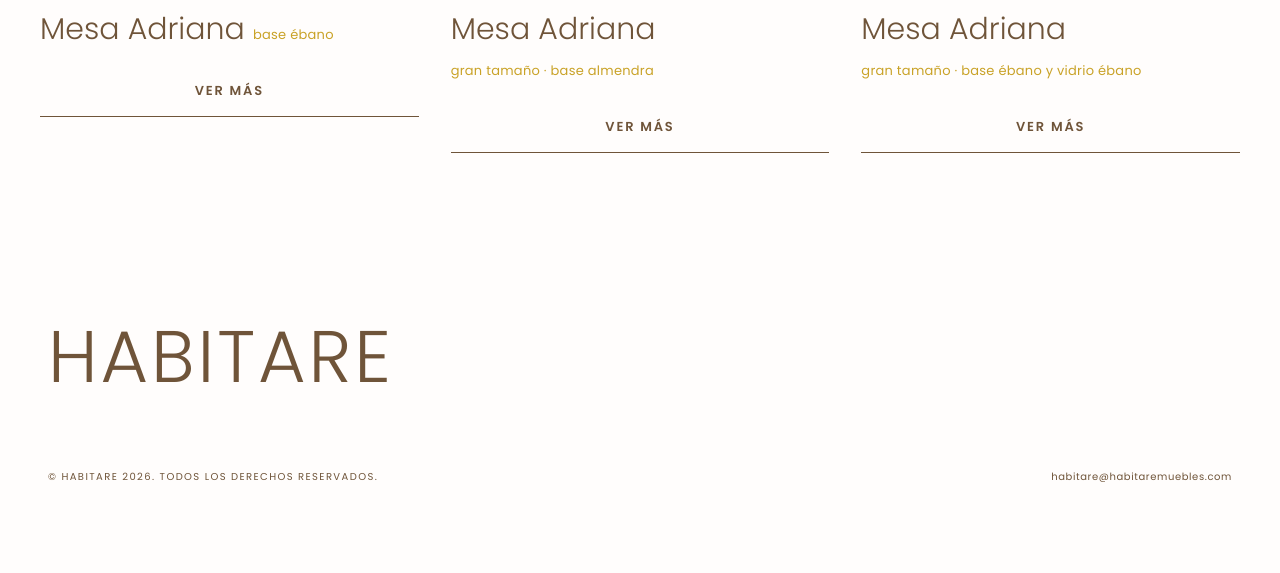
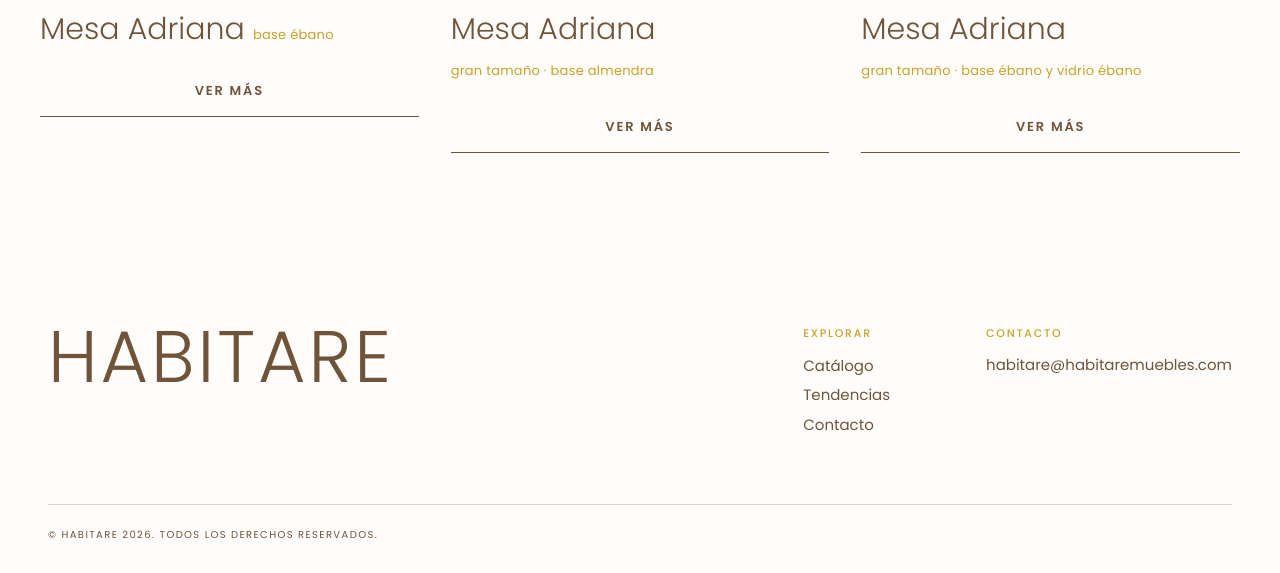
Before and after one commit to MariaGiordano1/habitare, a plain HTML site: page catalogo.html in a window 1280 px wide. Shown: the part 7027-7600 px from the top of the page. Before the commit the page ends 7542 px from the top, so only its background shows below. Drawn offline with Linux system fonts and the light colour scheme.

Commit message:
Footer con estructura (Explorar / Contacto / copyright) y WhatsApp sin cambio de color
Co-Authored-By: Claude Sonnet 5.5 <noreply@anthropic.com>
Claude-Session: https://claude.ai/code/session_01CGCz11iLih3TFmj8JTgkSP

```diff
--- a/catalogo.html
+++ b/catalogo.html
@@ -514,11 +514,27 @@
     </main>
 
     <footer>
-        <a href="index.html" class="footer-logo">Habitare</a>
+        <div class="footer-top">
+            <a href="index.html" class="footer-logo">Habitare</a>
+
+            <div class="footer-columnas">
+                <div class="footer-col">
+                    <p class="footer-titulo">Explorar</p>
+                    <ul>
+                        <li><a href="catalogo.html">Catálogo</a></li>
+                        <li><a href="tendencias.html">Tendencias</a></li>
+                        <li><a href="contacto.html">Contacto</a></li>
+                    </ul>
+                </div>
+                <div class="footer-col">
+                    <p class="footer-titulo">Contacto</p>
+                    <a class="footer-mail" href="mailto:habitare@habitaremuebles.com">habitare@habitaremuebles.com</a>
+                </div>
+            </div>
+        </div>
 
         <div class="footer-info">
             <p>&copy; Habitare 2026. Todos los derechos reservados.</p>
-            <a class="footer-mail" href="mailto:habitare@habitaremuebles.com">habitare@habitaremuebles.com</a>
         </div>
     </footer>
 
--- a/css/base.css
+++ b/css/base.css
@@ -111,24 +111,58 @@ footer {
     letter-spacing: 0.04em;
 }
 
+.footer-top {
+    display: flex;
+    justify-content: space-between;
+    align-items: flex-start;
+    gap: 48px;
+}
+
+.footer-columnas {
+    display: flex;
+    gap: 96px;
+    padding-top: 14px;
+}
+
+.footer-col {
+    display: flex;
+    flex-direction: column;
+    gap: 16px;
+}
+
+.footer-col ul {
+    display: flex;
+    flex-direction: column;
+    gap: 10px;
+}
+
+.footer-titulo {
+    font-size: 11px;
+    font-weight: 500;
+    letter-spacing: 0.16em;
+    text-transform: uppercase;
+    color: var(--mostaza);
+}
+
+.footer-col a {
+    font-size: 15px;
+    transition: opacity 0.3s ease;
+}
+
+.footer-col a:hover,
+.footer-col a:focus-visible {
+    opacity: 0.6;
+}
+
 .footer-info {
     display: flex;
     justify-content: space-between;
     align-items: center;
+    padding-top: 24px;
+    border-top: 1px solid rgba(111, 84, 57, 0.25);
     font-size: 10px;
     letter-spacing: 1.4px;
     text-transform: uppercase;
-}
-
-.footer-mail {
-    text-transform: none;
-    letter-spacing: 0.06em;
-    transition: opacity 0.3s ease;
-}
-
-.footer-mail:hover,
-.footer-mail:focus-visible {
-    opacity: 0.6;
 }
 
 .redes {
@@ -172,9 +206,19 @@ footer {
         font-size: 44px;
     }
 
+    .footer-top {
+        flex-direction: column;
+        gap: 36px;
+    }
+
+    .footer-columnas {
+        flex-wrap: wrap;
+        gap: 32px 56px;
+        padding-top: 0;
+    }
+
     .footer-info {
-        flex-direction: column;
-        gap: 8px;
+        justify-content: center;
         text-align: center;
     }
 }
@@ -250,13 +294,6 @@ footer {
     background-color: var(--brown);
     color: var(--soft-white);
     box-shadow: 0 8px 24px rgba(55, 35, 19, 0.28);
-    transition: background-color 0.25s ease, color 0.25s ease;
-}
-
-.whatsapp-flotante:hover,
-.whatsapp-flotante:focus-visible {
-    background-color: var(--soft-white);
-    color: var(--brown);
 }
 
 /* globo de viñeta: esquinas redondeadas y colita que apunta al botón */
```
Also changed, not shown: contacto.html (+18 -2 lines), ficha-producto.html (+18 -2 lines), gracias.html (+18 -2 lines), index.html (+18 -2 lines), tendencias.html (+18 -2 lines).
